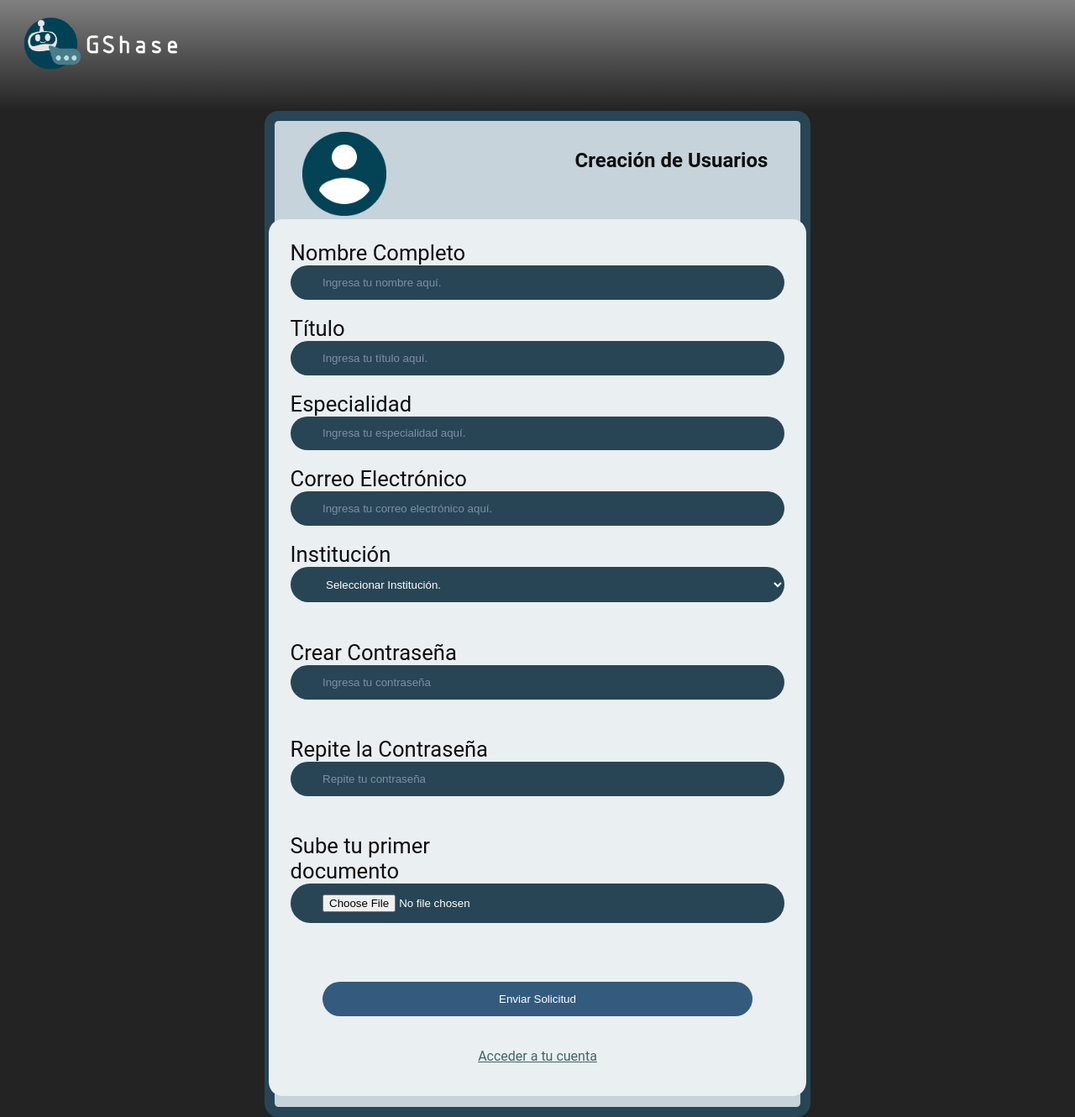
After one commit to iiRoy/GShase, a PHP site: page /create.php in a window 1280 px wide. The commit adds this page. Shown: the whole page at 84% size. Run offline with PHP 8.4, Linux system fonts and the light colour scheme.

Commit message:
Creación

```diff
--- /dev/null
+++ b/create.php
@@ -0,0 +1,78 @@
+<?php
+session_start();
+if (isset($_SESSION['user_name'])) {
+    header("Location: adminPagina.php");
+    exit();
+}
+?>
+<!DOCTYPE html>
+<html>
+<head>
+    <title>Creación de Usuarios</title>
+    <link rel="stylesheet" href="css/style.css">
+    <script src="/scripts/create.js"></script>
+</head>
+<body class="access">
+<!--Header-->
+<div class="header">
+    <div>
+        <a href="inicio.php">
+            <img src="images/logo_letra.png">
+        </a>
+    </div>
+</div>
+<div class="access_box">
+    <div class="box_access">
+        <div class="top_section">
+            <div class="image_box">
+                <img src="images/usuario_default.png" class="user-img-small">
+            </div>
+            <div>
+                <h2>Creación de Usuarios</h2>
+            </div>
+        </div>
+        <form name="registro" action="database/login.php" method="post" onsubmit="validateForm(event)" enctype="multipart/form-data">
+            <div class="access_keys">
+                <label>Nombre Completo</label>
+                <input type="text" name="uname" placeholder="Ingresa tu nombre aquí." required><br>
+
+                <label>Título</label>
+                <input type="text" name="titulo" placeholder="Ingresa tu título aquí." required><br>
+
+                <label>Especialidad</label>
+                <input type="text" name="especialidad" placeholder="Ingresa tu especialidad aquí." required><br>
+
+                <label>Correo Electrónico</label>
+                <input type="email" name="correo" placeholder="Ingresa tu correo electrónico aquí." required><br>
+
+                <label>Institución</label>
+                <select id="Instituciones" name="Instituciones" onchange="changeLeague(this.value)" required>
+                    <option value="NValid" selected>Seleccionar Institución.</option>
+                    <option value="Valid">Instituto Tecnológico y de Estudios Superiores de Monterrey</option>
+                    <option value="Valid">Universidad Nacional de Colombia</option>
+                    <option value="Valid">Universidad Nacional de Córdoba</option>
+                    <option value="Valid">Universidad Cooperativa de Colombia</option>
+                </select>
+                <div id="institucionError" class="error2"></div><br>
+
+                <label>Crear Contraseña</label>
+                <input type="password" name="password" placeholder="Ingresa tu contraseña" required><br>
+                <div id="passwordError" class="error2"></div>
+
+                <label>Repite la Contraseña</label>
+                <input type="password" name="repeatPassword" placeholder="Repite tu contraseña" required><br>
+                <div id="repeatPasswordError" class="error2"></div>
+
+                <label>Sube tu primer documento</label>
+                <input type="file" id="documento" name="documento" required><br>
+
+                <div id="generalError" class="error2"></div>
+
+                <button type="submit">Enviar Solicitud</button>
+                <a href="access.php">Acceder a tu cuenta</a>
+            </div>
+        </form>
+    </div>
+</div>
+</body>
+</html>
--- a/css/style.css
+++ b/css/style.css
@@ -422,7 +422,8 @@ body.access {
     margin-left: -23vw;
 }
 
-.access_keys input{
+.access_keys input,
+.access_keys select{
     margin: 0 -23vw 0 -23vw;
     padding: 1vw 3vw;
     border-radius: 3vw;
@@ -431,7 +432,8 @@ body.access {
     color: white;
 }
 
-.access_keys input::placeholder {
+.access_keys input::placeholder,
+.access_keys select::placeholder {
     color: #7f8fa5;
 }
 
@@ -586,3 +588,13 @@ table {
 .scroll-container{
     padding:3vw;
 }
+
+/* Crea un usuario */
+
+.error2 {
+    color: red;
+    font-size: 0.9em;
+    margin-top: 5px;
+    margin: 0 -23vw 0 -23vw;
+    padding: 1vw 3vw;
+}
--- /dev/null
+++ b/scripts/create.js
@@ -0,0 +1,58 @@
+function changeLeague(value) {
+    if (value !== 'NValid') {
+        document.querySelector('#Instituciones option[value="NValid"]').style.display = 'none';
+    }
+    if (value !== 'NValid') {
+        $('#' + value).show();
+    }
+    document.querySelectorAll('.Instituciones').forEach(section => section.style.display = 'none');
+    if (value !== 'NValid') {
+        document.getElementById(value).style.display = 'block';
+    }
+}
+
+function validateForm(event) {
+    let valid = true;
+
+    // Limpiar mensajes de error previos
+    document.querySelectorAll('.error2').forEach(e => e.textContent = '');
+
+    const nombre = document.forms["registro"]["uname"].value;
+    const titulo = document.forms["registro"]["titulo"].value;
+    const especialidad = document.forms["registro"]["especialidad"].value;
+    const correo = document.forms["registro"]["correo"].value;
+    const institucion = document.forms["registro"]["Instituciones"].value;
+    const password = document.forms["registro"]["password"].value;
+    const repeatPassword = document.forms["registro"]["repeatPassword"].value;
+    const documento = document.forms["registro"]["documento"].value;
+
+    const passwordRegex = /^(?=.*[A-Za-z])(?=.*\d)(?=.*[@$!%*#?&])[A-Za-z\d@$!%*#?&]{6,}$/;
+
+    if (!nombre || !titulo || !especialidad || !correo || !password || !repeatPassword || !documento) {
+        document.getElementById('generalError').textContent = "Todos los campos deben estar completos.";
+        valid = false;
+    }
+
+    if (!passwordRegex.test(password)) {
+        document.getElementById('passwordError').textContent = "La contraseña debe tener al menos 6 caracteres, incluyendo al menos un número y un símbolo especial.";
+        valid = false;
+    }
+
+    if (password !== repeatPassword) {
+        document.getElementById('repeatPasswordError').textContent = "Las contraseñas no coinciden.";
+        valid = false;
+    }
+
+    if (institucion === "NValid") {
+        document.getElementById('institucionError').textContent = "Por favor, selecciona una institución válida.";
+        valid = false;
+    }
+
+    if (!valid) {
+        event.preventDefault(); // Evita el envío del formulario si hay errores
+    } else {
+        event.preventDefault(); // Evita el envío del formulario para mostrar el popup y redirigir
+        alert("Formulario enviado exitosamente. Tu institución pronto se pondrá en contacto contigo.");
+        window.location.href = "inicio.php";
+    }
+}
```
Also changed, not shown: scripts/server.js (deleted, +0 -12 lines).
